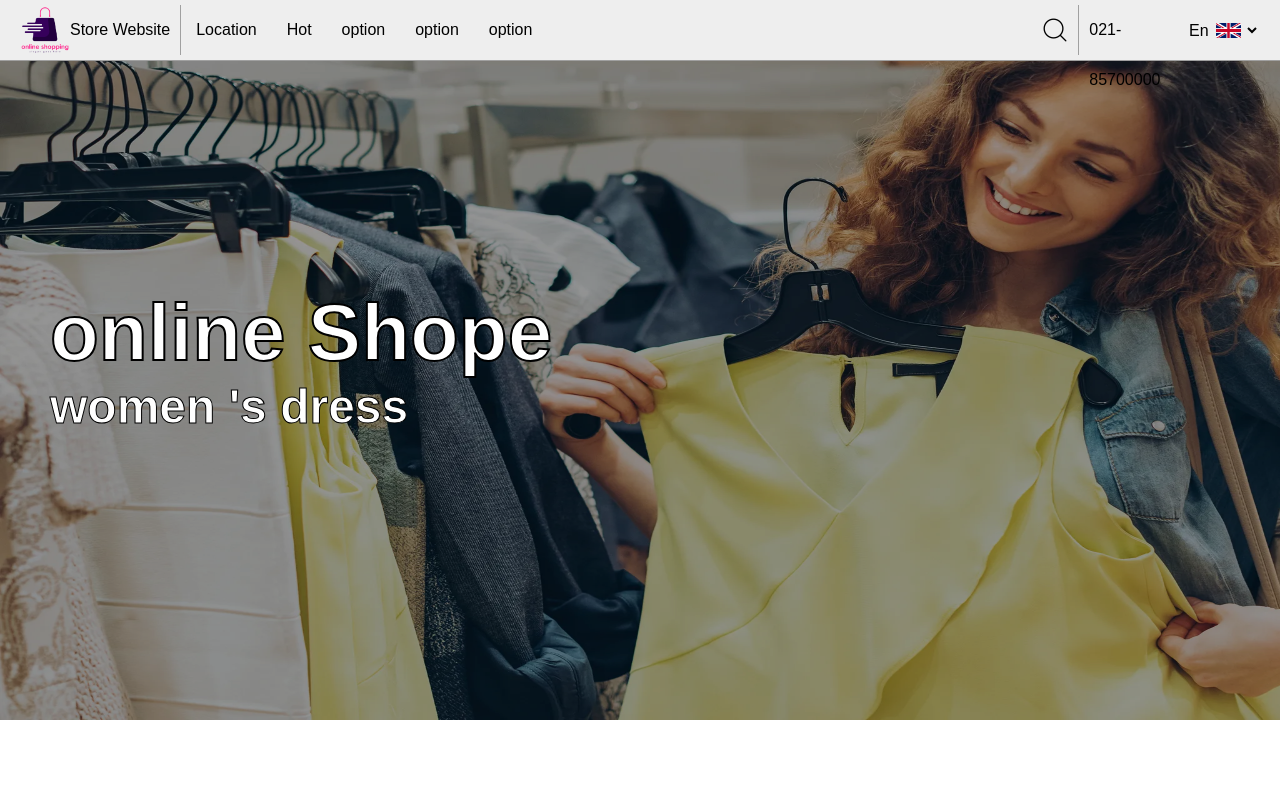
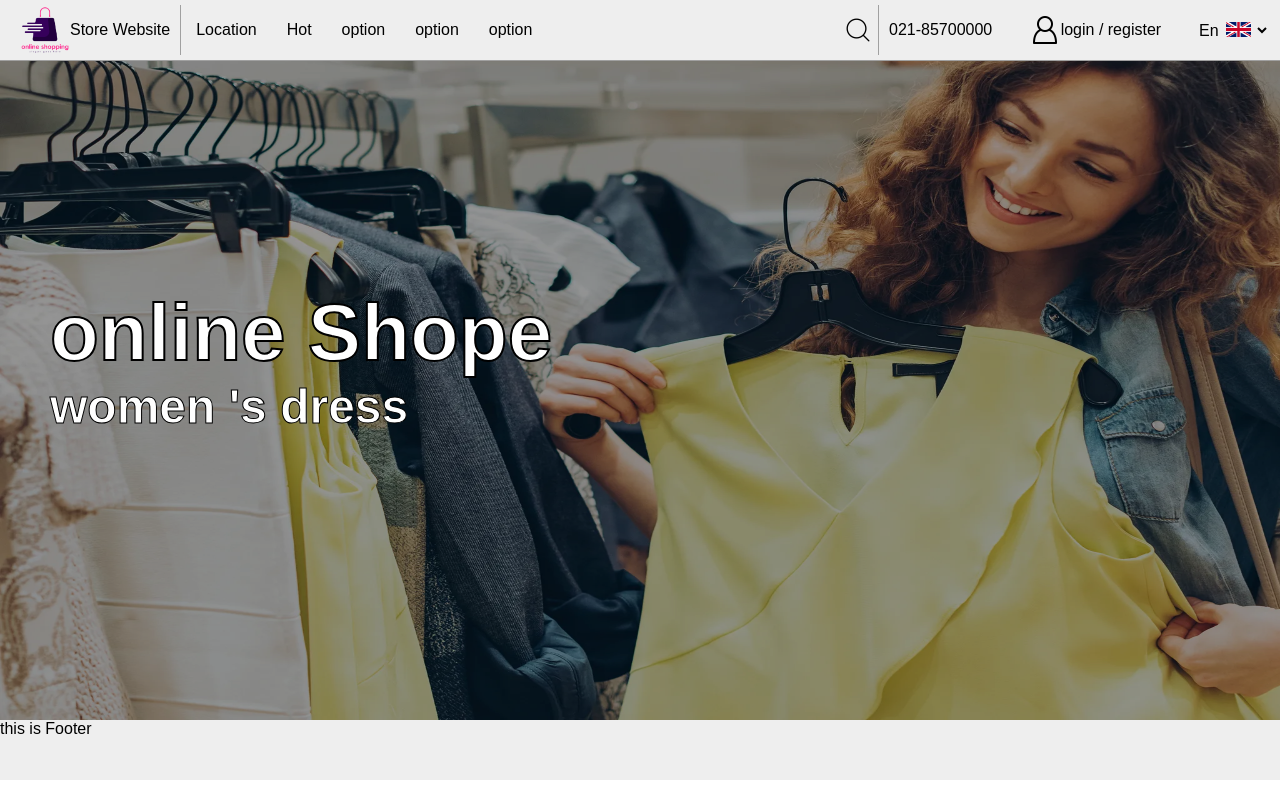
Before and after one commit to behnamsani/store-website, a React (Create React App) app: page / in a window 1280 px wide. Built offline with nearby package versions, Linux system fonts and the light colour scheme.

Commit message:
login and register and footer

```diff
--- a/src/App.jsx
+++ b/src/App.jsx
@@ -1,6 +1,7 @@
 import React, { Component } from 'react';
 import Header from './Components/Header';
 import Banner from './Components/Banner';
+import Footer from './Components/Footer';
 class App extends Component {
     state = {  }
     render() {
@@ -8,6 +9,7 @@ class App extends Component {
             <>
             <Header />
             <Banner />
+            <Footer />
             </>
 
         );
--- /dev/null
+++ b/src/Components/Footer.jsx
@@ -0,0 +1,14 @@
+import React, { Component } from 'react';
+import styles from '../Css/Footer.module.css';
+class Footer extends Component {
+    state = {  }
+    render() {
+        return (
+            <div id={styles.footer}>
+                this is Footer
+            </div>
+        );
+    }
+}
+
+export default Footer;
--- a/src/Components/Header.jsx
+++ b/src/Components/Header.jsx
@@ -8,6 +8,7 @@ class Header extends Component {
         searchOk:false,
         searchVal:"",
         languageVal:"En",
+        loginWindow:false,
      }
     render() {
         return (
@@ -30,7 +31,11 @@ class Header extends Component {
                         <i></i>
                     </span>
                     <span id={styles.connectUs}>
-                        021-85700000
+                        <p>021-85700000</p>
+                    </span>
+                    <span id={styles.login} onClick={this.showLogin}>
+                        <i></i>
+                        <p>login / register</p>
                     </span>
                     <span id={styles.language}>
                         <img src={this.state.languageVal==="En" ? enFlag : irFlag} alt="Fa" />
@@ -41,8 +46,21 @@ class Header extends Component {
                     </span>
                 </div>
                 <input onChange={this.searchValue} value={this.state.searchVal} className={this.state.searchOk ? styles.searchOpen : styles.searchClose } type="text" placeholder='Search...'/>
+                <div id={styles.windowLogin} style={this.state.loginWindow ? {display:"block"} : {display:"none"}}>
+                    <p></p>
+                    <input type="text" />
+                    <input type="text" />
+                </div>
+                <div id={styles.black} style={this.state.loginWindow ? {display:"block"} : {display:"none"}}>
+
+                </div>
             </div>
         );
+    }
+    showLogin = () => {
+        this.setState({
+            loginWindow:!this.state.loginWindow,
+        })
     }
     searchHandel = () => {
         this.setState({
--- /dev/null
+++ b/src/Css/Footer.module.css
@@ -0,0 +1,5 @@
+#footer{
+    width: 100%;
+    height: 60px;
+    background: #eee;
+}
--- a/src/Css/Header.module.css
+++ b/src/Css/Header.module.css
@@ -113,14 +113,19 @@
 #connectUs{
     border-left:solid 1px #a0a0a0;
     height: 50px !important;
-    line-height: 50px;
+    width: 165px;
     padding: 0 10px;
-    display: block;
+    display: flex;
+    justify-content: flex-start;
+    align-items: center;
 }
 #language{
-    height: 30px !important;
+    height: 50px;
     position: relative;
-    margin-right: 20px;
+    margin:0 10px;
+    display: flex;
+    justify-content: center;
+    align-items: center;
 }
 
 #language img{
@@ -129,7 +134,7 @@
     position: absolute;
     margin: auto;
     right: 19px;
-    top: 8px;
+    top: 17px;
     z-index: 0;
     cursor: pointer;
 }
@@ -142,11 +147,42 @@
     border: none;
     outline: none;
 }
+#login{
+    display: flex;
+    justify-content: center;
+    align-items: center;
+    height: 50px;
+    width: 250px;
+    margin: 0 10px;
+    cursor: pointer;
+}
+#login i{
+    background: url("../images/user.png") no-repeat;
+    background-size: 32px 32px;
+    display: block;
+    width: 32px;
+    height: 32px;
+}
+#windowLogin{
+    position: fixed;right: 0; left: 0;margin: auto;top: 70px;
+    display: block;
+    width: 350px;
+    height: 400px;
+    background: rgb(255, 255, 255);
+    border-radius: 8px;
+    z-index: 10;
 
-#bottomHeader{
+}
+#black{
+    position: fixed;
+    background: rgba(0, 0, 0, 0.7);
+    height: 100%;
     width: 100%;
-    height: 80px;
-    display: flex;
-    justify-content: space-between;
-    align-items: center;
+    z-index: 0;
 }
+
+.sticky {
+    position: fixed;
+    top: 0;
+    width: 100%;
+  }
```
Also changed, not shown: src/images/user (1).png (added), src/images/user.png (added).
